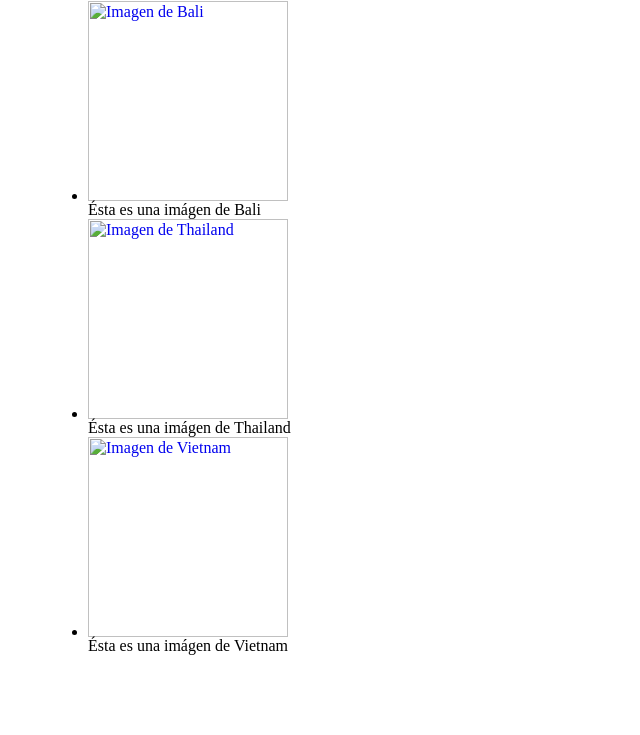
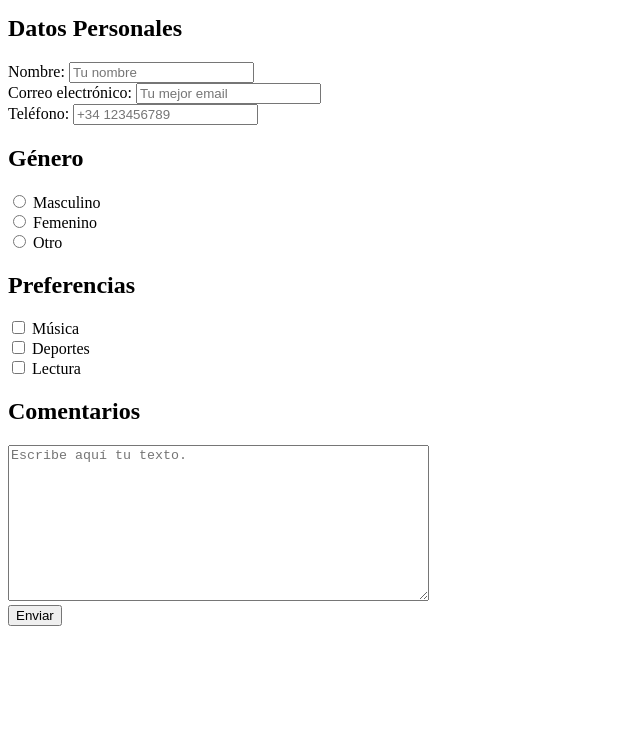
Before and after one commit to marcgimenezgracia/FullStack-Developer, a plain HTML site: page index.html in a window 1280 px wide. Shown: the part 65-800 px from the top of the page, without its empty margins (0-640 px from the left). Drawn offline with Linux system fonts and the light colour scheme.

Commit message:
Add files via upload

```diff
--- a/index.html
+++ b/index.html
@@ -1,32 +1,57 @@
-<head>
-    <h1>Joyas del Sudeste Asiático</h1>
-</head>
-<body>
+<!DOCTYPE html>
+<html lang="es-ES" dir="ltr">
+    <head>
+        <title>Formulario</title>
+        <meta charset="UTF-8">
+       <meta name="viewport" content="width=device-width, initial-scale=1.0">
+    </head>
 
-    <nav>
-    <figure>
-    <ul>
+    <body>
+        <header>
+            <h1>Formularios en HTML</h1>
+        </header>
 
-<li>
-    <a href="Bali.html">
-    <img src="./imagenes/Bali.webp" alt="Imagen de Bali" height="200"></a>
-    <figcaption> Ésta es una imágen de Bali</figcaption>
-</li>
+        <form>
+            <h2>Datos Personales</h2>
 
-<li>
-    <a href="Thailand.html">
-    <img src="imagenes/Thailand.jpeg" alt="Imagen de Thailand" height="200"></a>
-    <figcaption> Ésta es una imágen de Thailand</figcaption>
-</li>
+            <label for='name'>Nombre:</label>
+            <input id='name' type='text' name='name' required placeholder="Tu nombre">
+            <br />
+            <label for='email'>Correo electrónico:</label>
+            <input id='email' type="email" name='email' required placeholder="Tu mejor email">
+            <br />
+            <label for='phone'>Teléfono:</label>
+            <input id='phone' typer="tel" name='phone' required placeholder="+34 123456789">
 
-<li>
-    <a href="Vietnam.html">
-    <img src="./imagenes/vietnam.jpg" alt="Imagen de Vietnam" height="200"></a>
-    <figcaption> Ésta es una imágen de Vietnam</figcaption>
-</li>
+            <h2>Género</h2>
+            <input id="Masculino" type="radio" value="Masculino" name="Género"/>
+            <label for="Masculino"></label>Masculino</label>
+            <br />
+            <input id="Femenino" type="radio" value="Femenino" name="Género"/>
+            <label for="Femenino"></label>Femenino</label>
+            <br />
+            <input id="Otro" type="radio" value="Otro" name="Género"/>
+            <label for="Otro"></label>Otro</label>
 
-    </ul>
-    </figure>
-    </nav>
+            <h2>Preferencias</h2>
 
-</body>
+            <input id="Música" type="checkbox" value="Música" name="Música"/>
+            <label for="Música"></label>Música</label>
+            <br />
+            <input id="Deportes" type="checkbox" value="Deportes" name="Deportes"/>
+            <label for="Deportes"></label>Deportes</label>
+            <br />
+            <input id="Lectura" type="checkbox" value="Lectura" name="Lectura"/>
+            <label for="Lectura"></label>Lectura</label>
+
+            <h2>Comentarios</h2>
+            <textarea cols="50" rows="10" maxlength="100" placeholder="Escribe aquí tu texto."></textarea>
+
+            </br />
+
+            <button>Enviar</button>
+
+        </form>
+    </body>
+
+</html>
```
